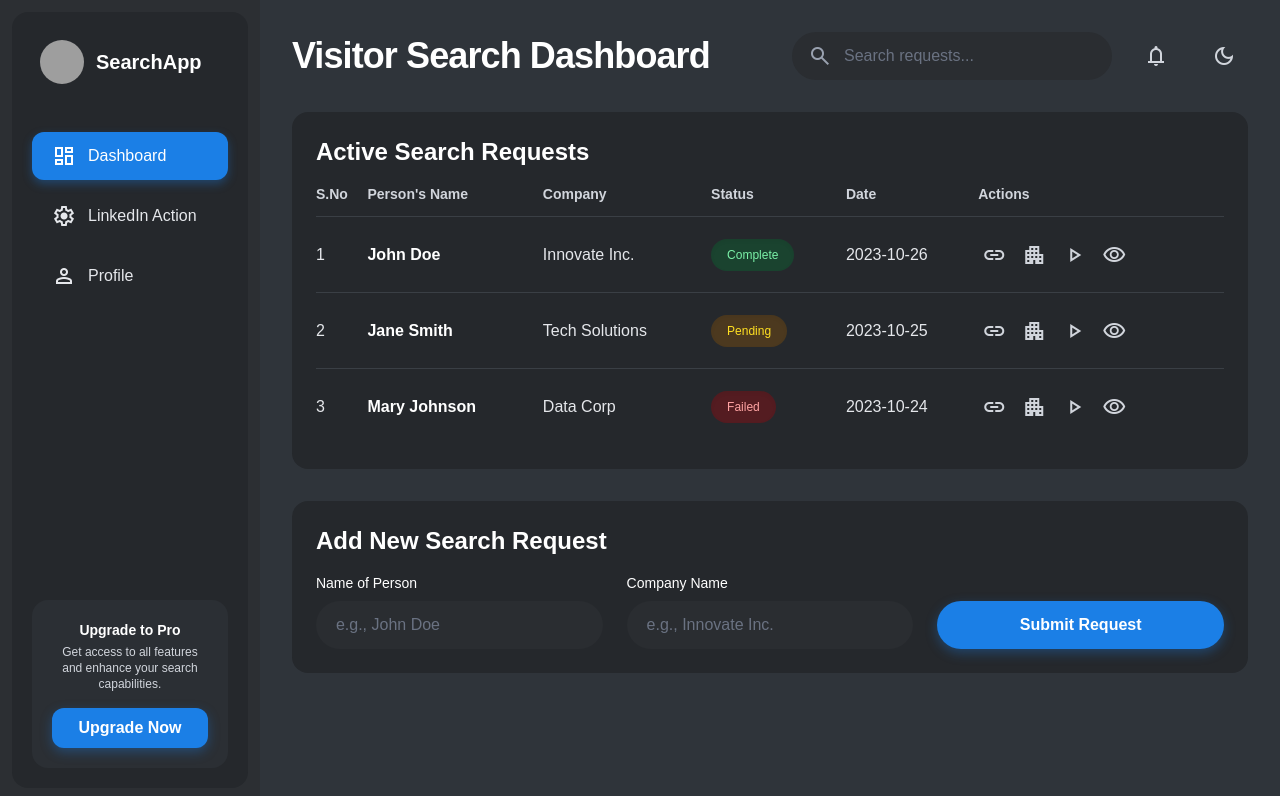
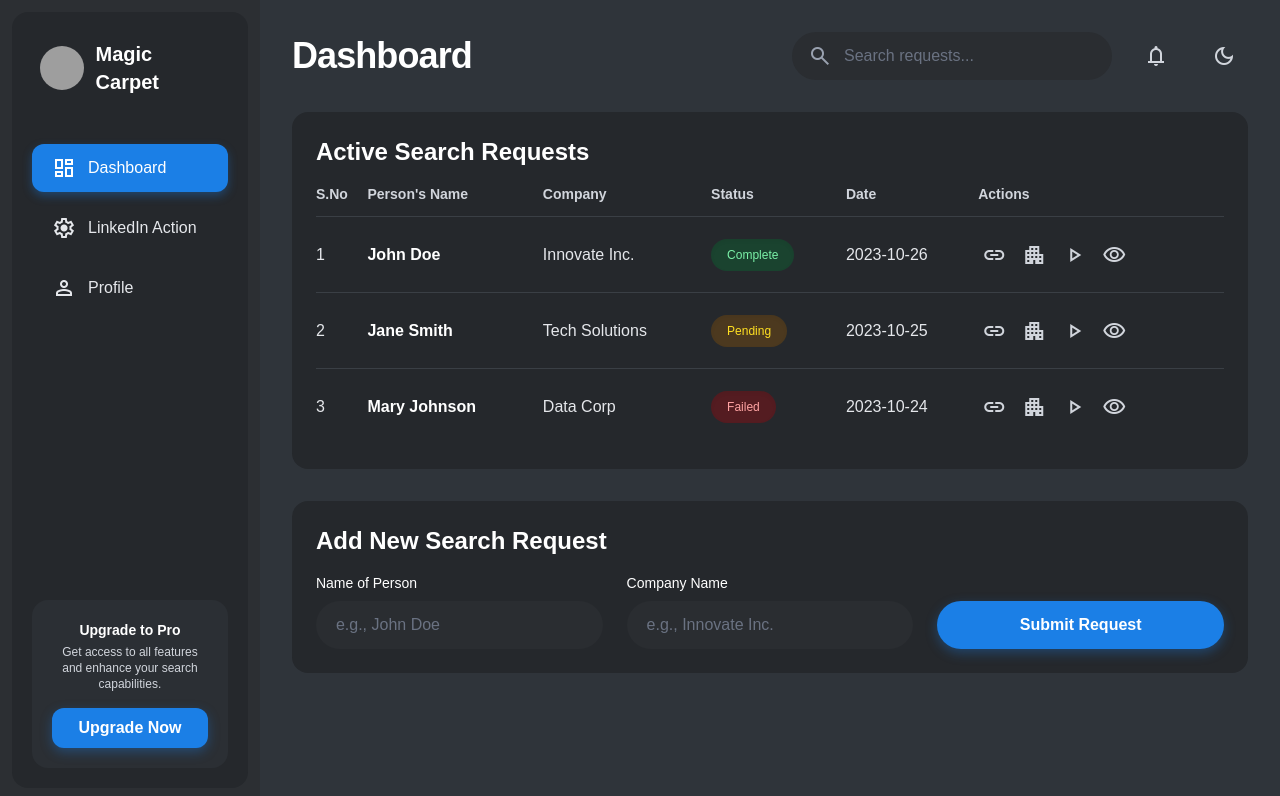
Before and after one commit to mahaveersancheti/magic-carpet-ui, a Next.js app: page /dashboard in a window 1280 px wide. Shown: the top 796 px of the page. Built offline with nearby package versions, Linux system fonts and the light colour scheme; grey boxes are pictures that could not be loaded.

Commit message:
Product Name Change

```diff
--- a/next.config.ts
+++ b/next.config.ts
@@ -2,7 +2,8 @@ import type { NextConfig } from "next";
 
 const nextConfig: NextConfig = {
   /* config options here */
-  reactCompiler: true,
+  // reactCompiler: true,
+  output: 'standalone',
 };
 
 export default nextConfig;
--- a/src/app/(protected)/dashboard/page.tsx
+++ b/src/app/(protected)/dashboard/page.tsx
@@ -38,7 +38,7 @@ export default function DashboardPage() {
           {/* Header */}
           <header className="flex items-center justify-between">
             <h1 className="text-4xl font-extrabold text-white tracking-tight">
-              Visitor Search Dashboard
+              Dashboard
             </h1>
 
             <div className="flex items-center gap-5">
--- a/src/app/components/LandingHeader.tsx
+++ b/src/app/components/LandingHeader.tsx
@@ -1,7 +1,7 @@
 export default function LandingHeader() {
   return (
     <header className="sticky top-0 z-50 w-full max-w-6xl px-4 md:px-10 py-4 font-display">
-      <div className="flex items-center justify-between whitespace-nowrap rounded-full bg-background-light dark:bg-background-dark neo-card-light neo-card-dark px-6 py-3 transition-shadow duration-300">
+      <div style={{backgroundColor:"#000000"}} className="flex items-center justify-between whitespace-nowrap rounded-full bg-background-light dark:bg-background-dark neo-card-light neo-card-dark px-6 py-3 transition-shadow duration-300">
         <div className="flex items-center gap-4">
           <div className="size-6 text-primary">
             <svg fill="none" viewBox="0 0 48 48" xmlns="http://www.w3.org/2000/svg">
@@ -9,7 +9,7 @@ export default function LandingHeader() {
               <defs><clipPath id="clip0"><rect fill="white" height="48" width="48"></rect></clipPath></defs>
             </svg>
           </div>
-          <h2 className="text-lg font-bold">VSM</h2>
+          <h2 className="text-lg font-bold">Magic Carpet</h2>
         </div>
         <nav className="hidden md:flex flex-1 justify-center items-center gap-2">
           <a href="#about-company" className="rounded-full h-10 px-4 flex items-center justify-center text-sm font-medium transition-all duration-300 neo-button-light neo-button-dark">About Company</a>
--- a/src/app/components/SideBar.tsx
+++ b/src/app/components/SideBar.tsx
@@ -9,15 +9,15 @@ export default function Sidebar() {
         setSelectedMenu(label); // highlight selected item
 
         if(label == "Dashboard"){
-            router.push("dashboard");
+            router.push("/dashboard");
         }
 
         if(label == "Profile"){
-            router.push("profile");
+            router.push("/profile");
         }
 
         if (label === "LinkedIn Action") {
-            router.push("linkedin-action");
+            router.push("/linkedin-action");
         }
     };
 
@@ -39,7 +39,7 @@ export default function Sidebar() {
                                 'url("https://lh3.googleusercontent.com/aida-public/AB6AXuD8GfqTO1JesMaHQ9vmnYnPY_KR16CBayMpwMoOTdBJackbKjHcSMUz_A4_fAxYmdY-dZMMzMnn4BN1a-Tn5lDAW9OTXxJTYQ05M4b6nAOnRSrwBkeW5kaB2qOg9TOHvzA0oj75ei0VWjFB6ybDP-whRqADCG7D7xenLVUbcdoXsY6lOmO4QAlDKUNveNSXqDbj5W0lDFUH86Ar9I7dAvpwQMXtK_GCkQE2n_7slNoZqPn6ouhQp0pfd617JoFV_4oaFWvMmDkGoFK7")',
                         }}
                     />
-                    <h1 className="text-xl font-semibold text-white">SearchApp</h1>
+                    <h1 className="text-xl font-semibold text-white">Magic Carpet</h1>
                 </div>
 
                 {/* Navigation */}
```
